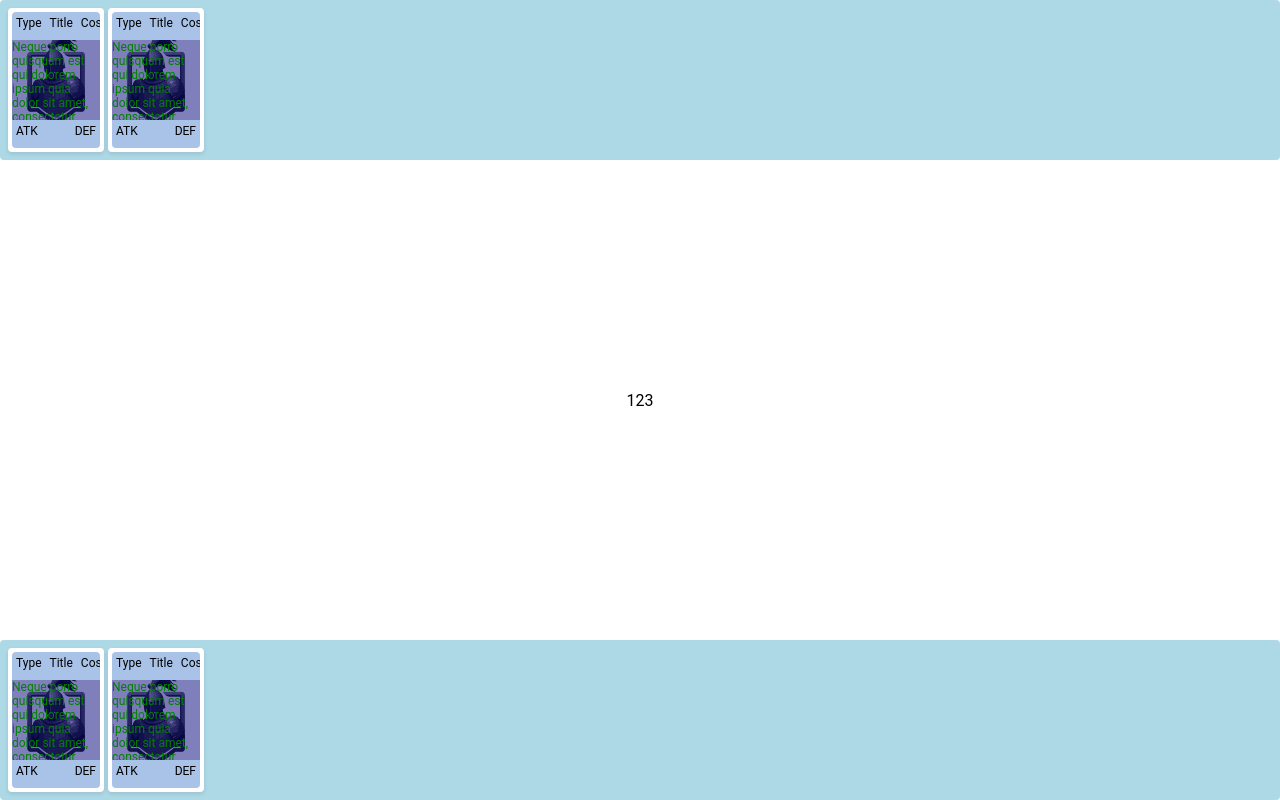
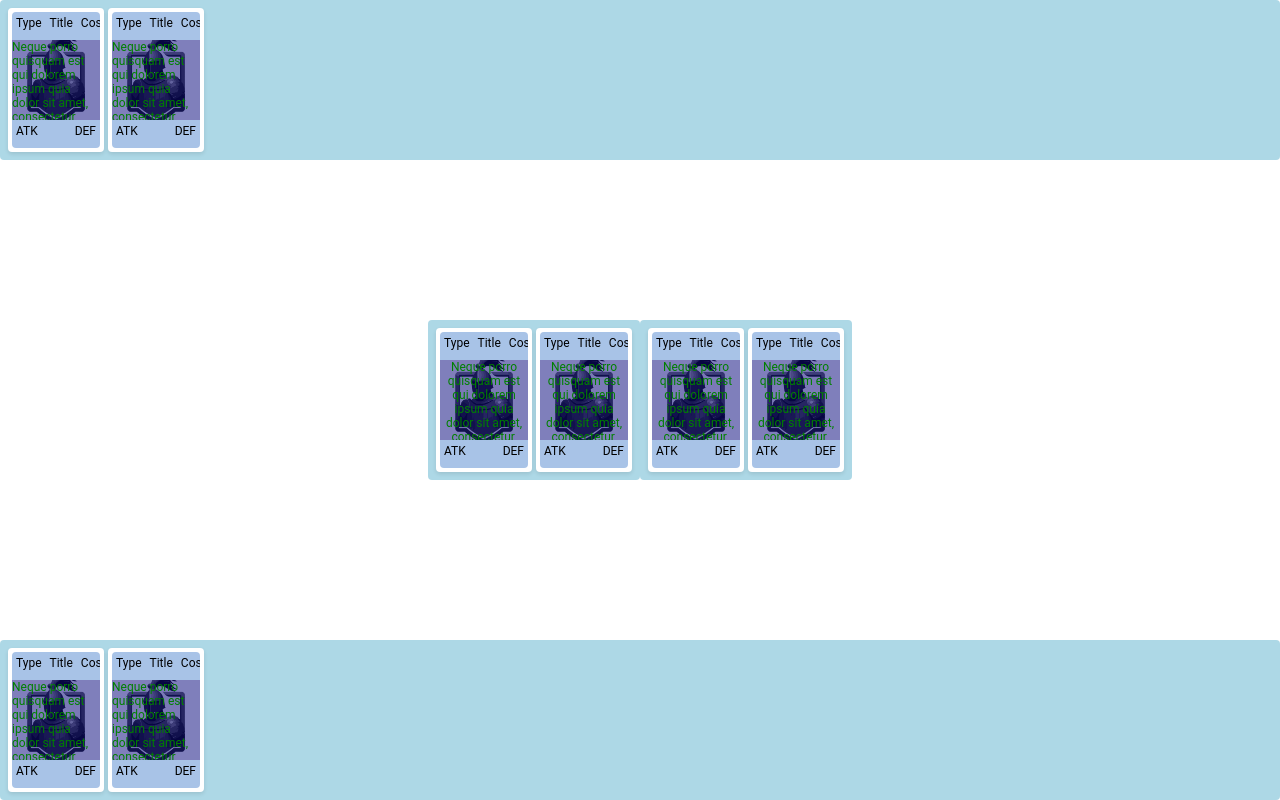
Before and after one commit to gadelhati/cardgame, a React (Vite) app: page / in a window 1280 px wide. Built offline with nearby package versions, Linux system fonts and the light colour scheme.

Commit message:
chore: add new field

```diff
--- a/src/App.tsx
+++ b/src/App.tsx
@@ -9,7 +9,8 @@ function App() {
 		<main>
 			<Campo />
 			<center>
-				123
+				<Campo />
+				<Campo />
 			</center>
 			<Campo />
 		</main>
```
